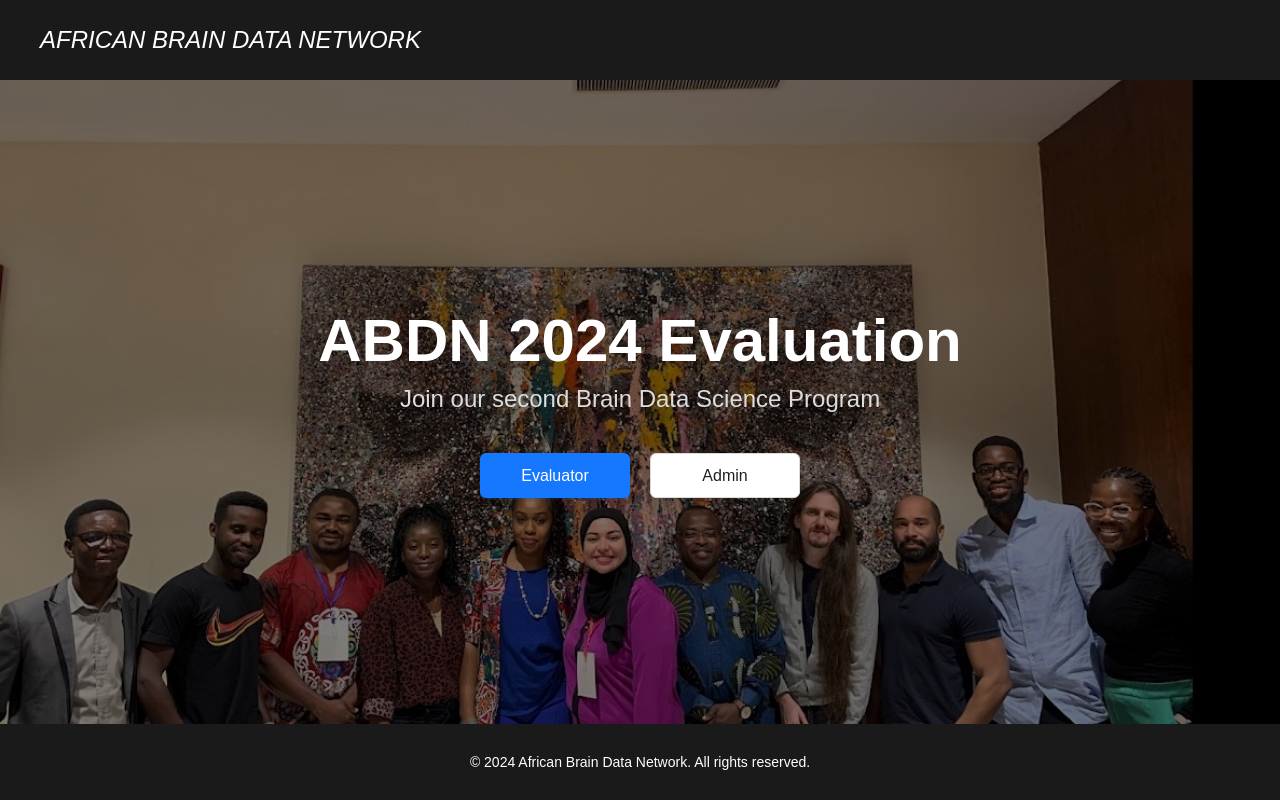
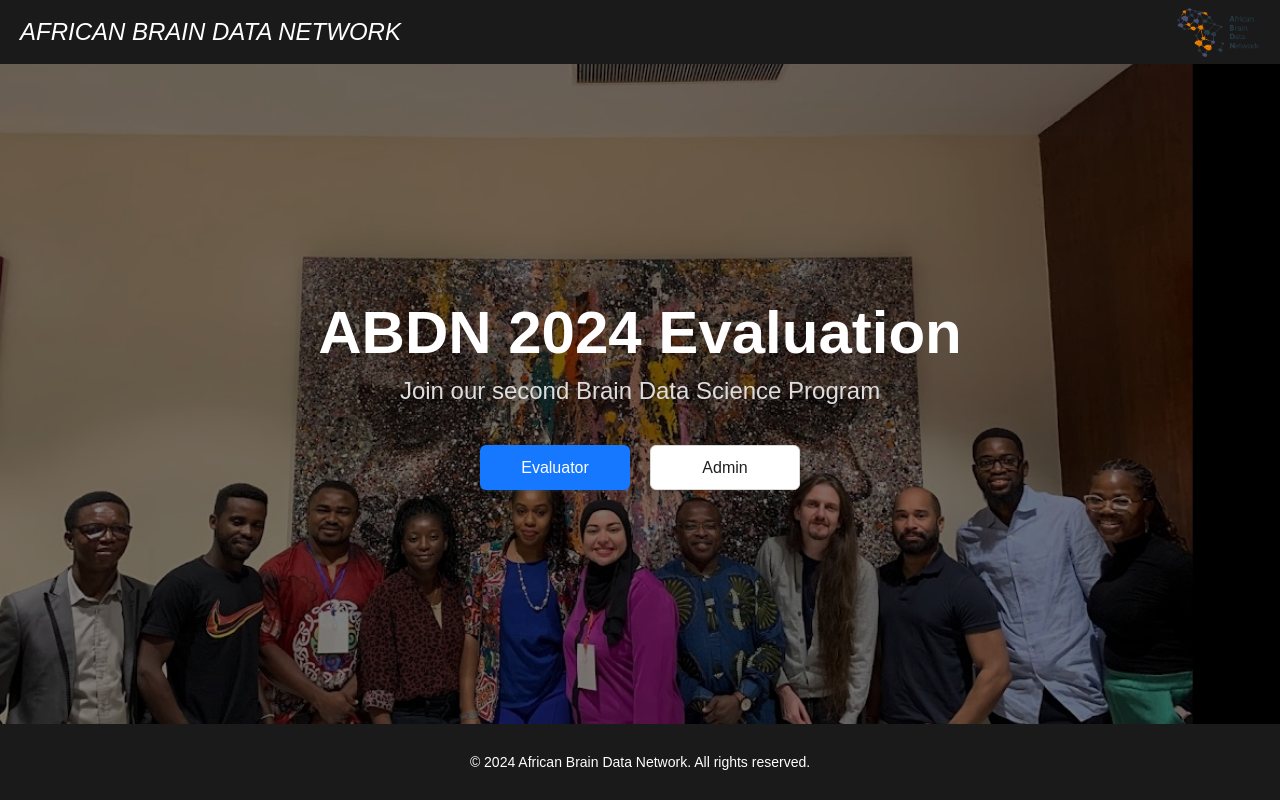
Before and after one commit to filimapatrick/ABDN_CALCULATOR, a Next.js app: page / in a window 1280 px wide. Built offline with nearby package versions, Linux system fonts and the light colour scheme.

Commit message:
added an image

```diff
--- a/src/app/Components/WelcomeSection.js
+++ b/src/app/Components/WelcomeSection.js
@@ -4,7 +4,8 @@
 import { Layout, Button } from 'antd';
 import Link from 'next/link';
 import styles from '../styles/WelcomeSection.module.css';
-
+import Image from 'next/image';
+import abdnLogo from '../../../public/abdnLogo.png'
 const { Header, Content, Footer } = Layout;
 
 const WelcomeSection = () => {
@@ -12,7 +13,13 @@
     <Layout className={styles.layout}>
       <Header className={styles.header}>
         <div className={styles.logo}>African Brain Data Network</div>
+        <div>
+<Image src={abdnLogo} className={styles.abdnLogo}/>
+
+
+        </div>
       </Header>
+
       <Content className={styles.content}>
         <div className={styles.hero}>
           <div className={styles.title}>ABDN 2024 Evaluation</div>
--- a/src/app/styles/WelcomeSection.module.css
+++ b/src/app/styles/WelcomeSection.module.css
@@ -1,4 +1,4 @@
-/* styles/WelcomeSection.module.css */
+
 @keyframes fadeIn {
   from {
     opacity: 0;
@@ -28,6 +28,27 @@
   text-transform: uppercase;
   font-size: 24px;
   animation: fadeIn 2s ease-in-out;
+}
+
+
+.header {
+  display: flex;
+  align-items: center;
+  justify-content: space-between;
+  padding: 20px;
+  background-color: #1a1a1a;
+}
+
+.abdnLogo {
+  height: 51px;
+  width: 84px;
+  display: flex;
+  align-items: center;
+}
+
+.abdnLogo img {
+  height: 80px;
+  width: 80px;
 }
 
 .content {
```
Also changed, not shown: public/abdnLogo.png (added).
